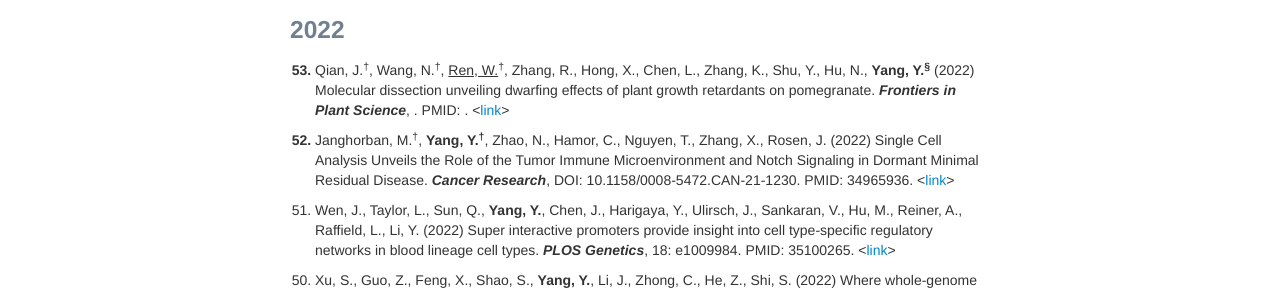
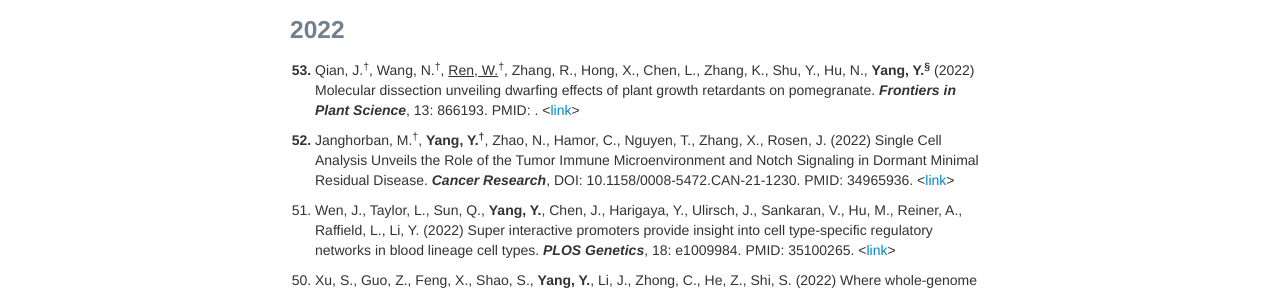
Before and after one commit to yuchenyanggroup/yuchenyanggroup.github.io, a Jekyll site: the page built from pages/pubs.md, in a window 1280 px wide and 900 px high. Shown: the part 444-736 px from the top of the window. Built offline with Jekyll 4.4.1, drawn with Linux system fonts in a browser that asks for light colours.

Commit message:
Update pubs.md

```diff
--- a/pages/pubs.md
+++ b/pages/pubs.md
@@ -21,7 +21,7 @@ title: Yang Group's publications
 
 ### 2022
 
-<ol start="53" style="font-weight: bold;"> <li><span style="font-weight: normal;"> Qian, J.<sup>&dagger;</sup>, Wang, N.<sup>&dagger;</sup>, <u>Ren, W.</u><sup>&dagger;</sup>, Zhang, R., Hong, X., Chen, L., Zhang, K., Shu, Y., Hu, N., <b>Yang, Y.<sup>&sect;</sup></b> (2022) Molecular dissection unveiling dwarfing effects of plant growth retardants on pomegranate. <i><b>Frontiers in Plant Science</b></i>, . PMID: . <<a href="https://cancerres.aacrjournals.org/content/early/2021/12/28/0008-5472.CAN-21-1230">link</a>></span></li></ol>
+<ol start="53" style="font-weight: bold;"> <li><span style="font-weight: normal;"> Qian, J.<sup>&dagger;</sup>, Wang, N.<sup>&dagger;</sup>, <u>Ren, W.</u><sup>&dagger;</sup>, Zhang, R., Hong, X., Chen, L., Zhang, K., Shu, Y., Hu, N., <b>Yang, Y.<sup>&sect;</sup></b> (2022) Molecular dissection unveiling dwarfing effects of plant growth retardants on pomegranate. <i><b>Frontiers in Plant Science</b></i>, 13: 866193. PMID: . <<a href="https://www.frontiersin.org/articles/10.3389/fpls.2022.866193/full?utm_source=Email_to_authors_&utm_medium=Email&utm_content=T1_11.5e1_author&utm_campaign=Email_publication&field=&journalName=Frontiers_in_Plant_Science&id=866193">link</a>></span></li></ol>
 
 <ol start="52" style="font-weight: bold;"> <li><span style="font-weight: normal;"> Janghorban, M.<sup>&dagger;</sup>, <b>Yang, Y.<sup>&dagger;</sup></b>, Zhao, N., Hamor, C., Nguyen, T., Zhang, X., Rosen, J. (2022) Single Cell Analysis Unveils the Role of the Tumor Immune Microenvironment and Notch Signaling in Dormant Minimal Residual Disease. <i><b>Cancer Research</b></i>, DOI: 10.1158/0008-5472.CAN-21-1230. PMID: 34965936. <<a href="https://cancerres.aacrjournals.org/content/early/2021/12/28/0008-5472.CAN-21-1230">link</a>></span></li></ol>
 
```
